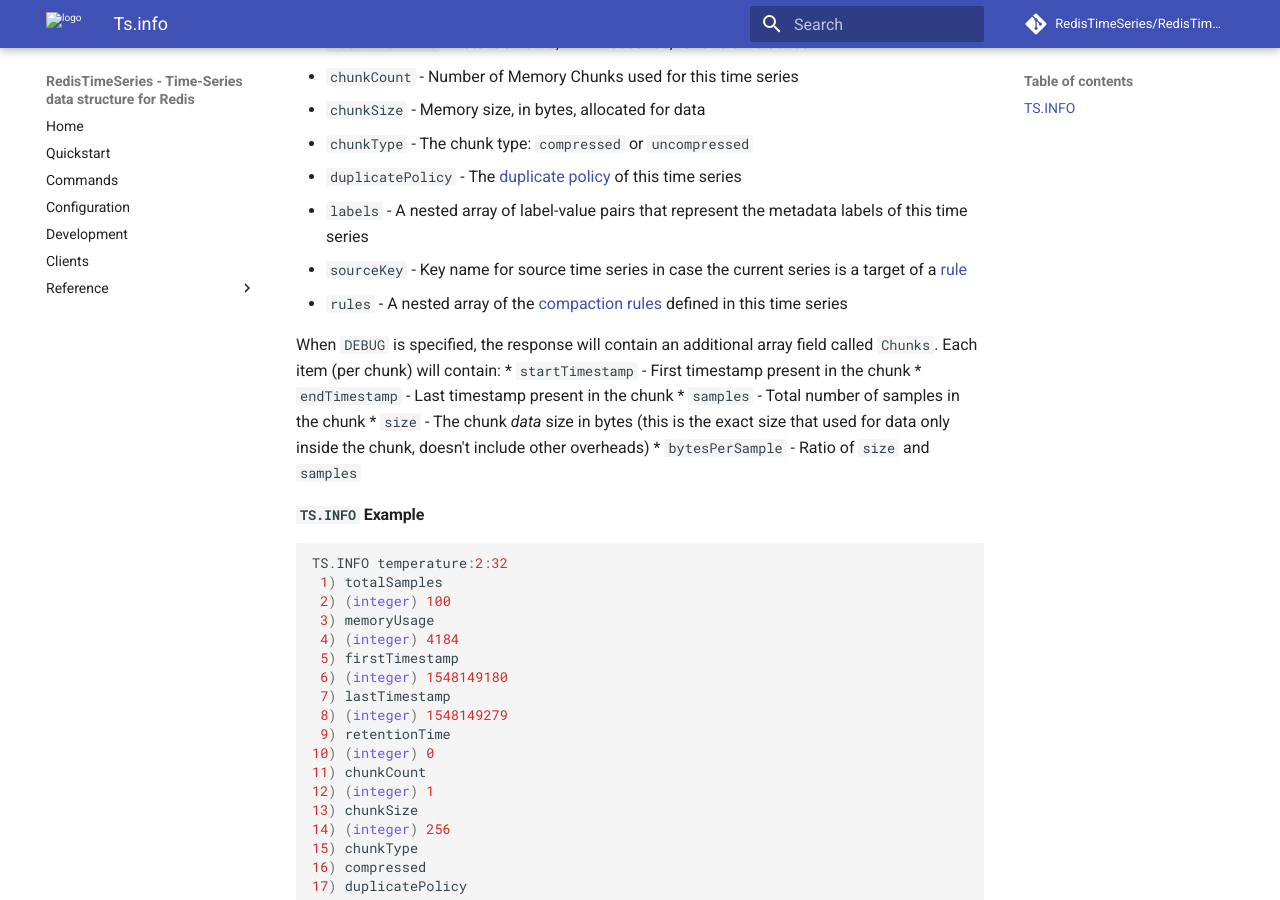
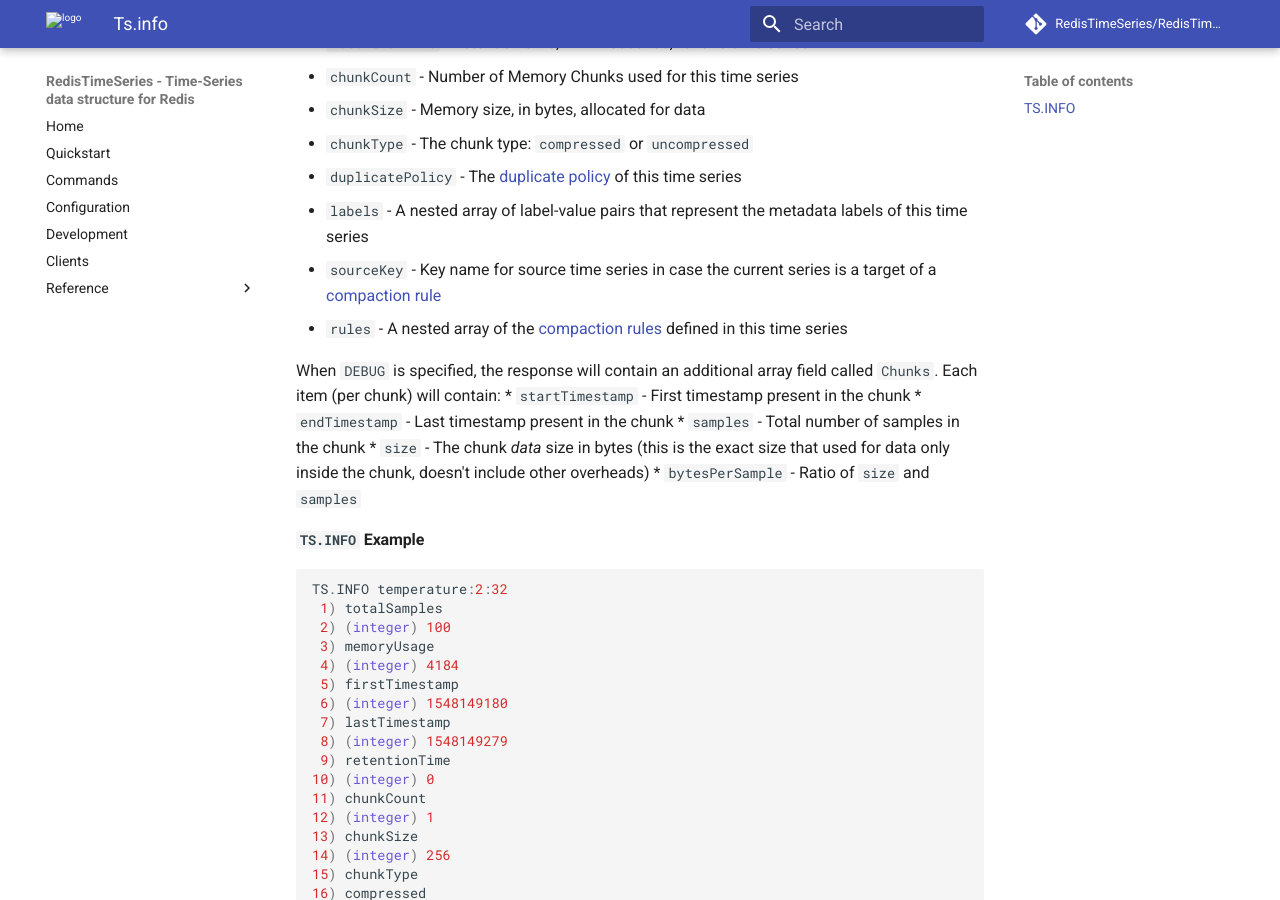
Before and after one commit to RedisTimeSeries/RedisTimeSeries, an MkDocs documentation site: the page built from docs/commands/ts.info.md, in a window 1280 px wide and 900 px high, scrolled down 794 px. Built offline with MkDocs 1.6.1 and Material for MkDocs 9.7.7, drawn with Linux system fonts in a browser that asks for light colours; comment, search, counter and statistics services are not loaded.

Commit message:
Update ts.info.md

```diff
--- a/docs/commands/ts.info.md
+++ b/docs/commands/ts.info.md
@@ -32,7 +32,7 @@ Array-reply, specifically:
 * `chunkType` - The chunk type: `compressed` or `uncompressed`
 * `duplicatePolicy` - The [duplicate policy](https://redis.io/docs/stack/timeseries/configuration/#duplicate_policy) of this time series
 * `labels` - A nested array of label-value pairs that represent the metadata labels of this time series
-* `sourceKey` - Key name for source time series in case the current series is a target of a [rule](#tscreaterule)
+* `sourceKey` - Key name for source time series in case the current series is a target of a [compaction rule](https://redis.io/commands/ts.createrule/)
 * `rules` - A nested array of the [compaction rules](https://redis.io/commands/ts.createrule/) defined in this time series
 
 When `DEBUG` is specified, the response will contain an additional array field called `Chunks`.
```
